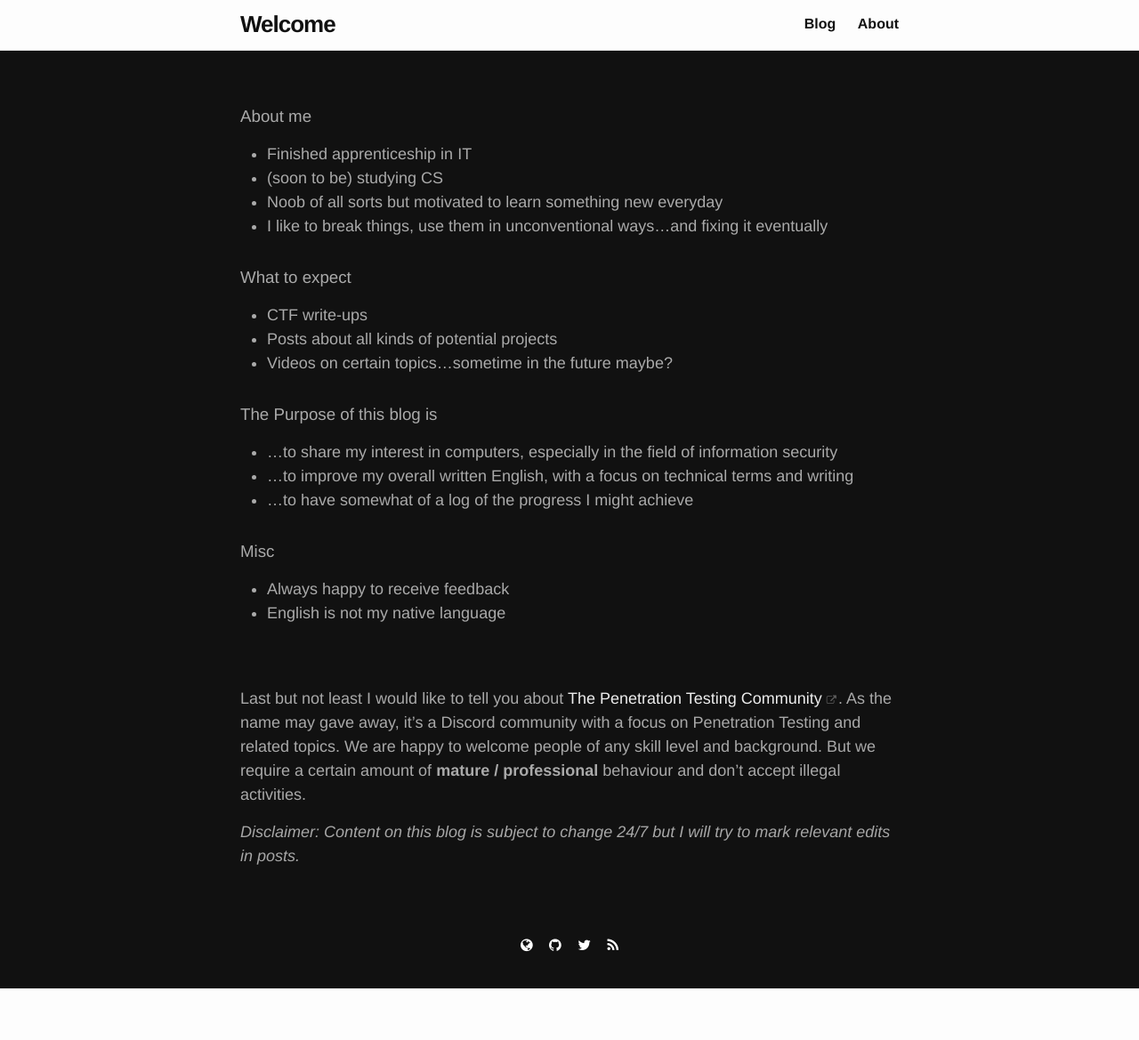
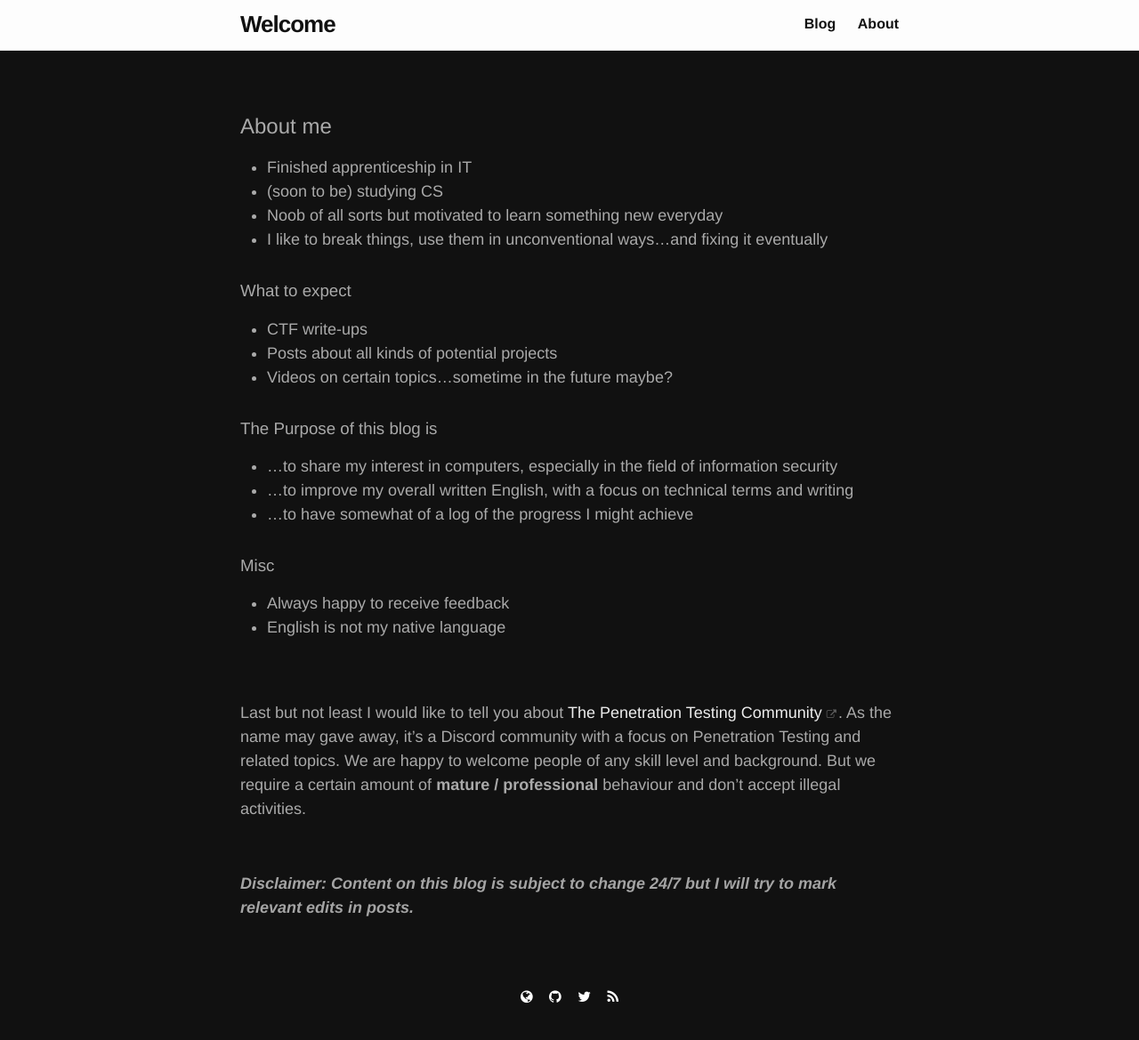
Before and after one commit to stepMode/stepmode.github.io, a Jekyll site: the page built from _pages/about.md, in a window 1280 px wide. Shown: the whole page at 89% size. Built offline with Jekyll 4.4.1, drawn with Linux system fonts in a browser that asks for light colours; before the commit the page ends 1111 px from its top, so only the background shows below that.

```diff
--- a/_pages/about.md
+++ b/_pages/about.md
@@ -3,7 +3,7 @@ layout: about
 title: About
 permalink: /about/
 ---
-### About me
+## About me
 * Finished apprenticeship in IT
 * (soon to be) studying CS
 * Noob of all sorts but motivated to learn something new everyday
@@ -34,4 +34,6 @@ permalink: /about/
 Last but not least I would like to tell you about [The Penetration Testing Community<i class="fa fa-external-link"></i>](https://discord.gg/sNsCSqZ){:target="_blank"}.
 As the name may gave away, it's a Discord community with a focus on Penetration Testing and related topics. We are happy to welcome people of any skill level and background. But we require a certain amount of **mature / professional** behaviour and don't accept illegal activities.
 
-*Disclaimer: Content on this blog is subject to change 24/7 but I will try to mark relevant edits in posts.*
+<br>
+
+**_Disclaimer: Content on this blog is subject to change 24/7 but I will try to mark relevant edits in posts._**
```
